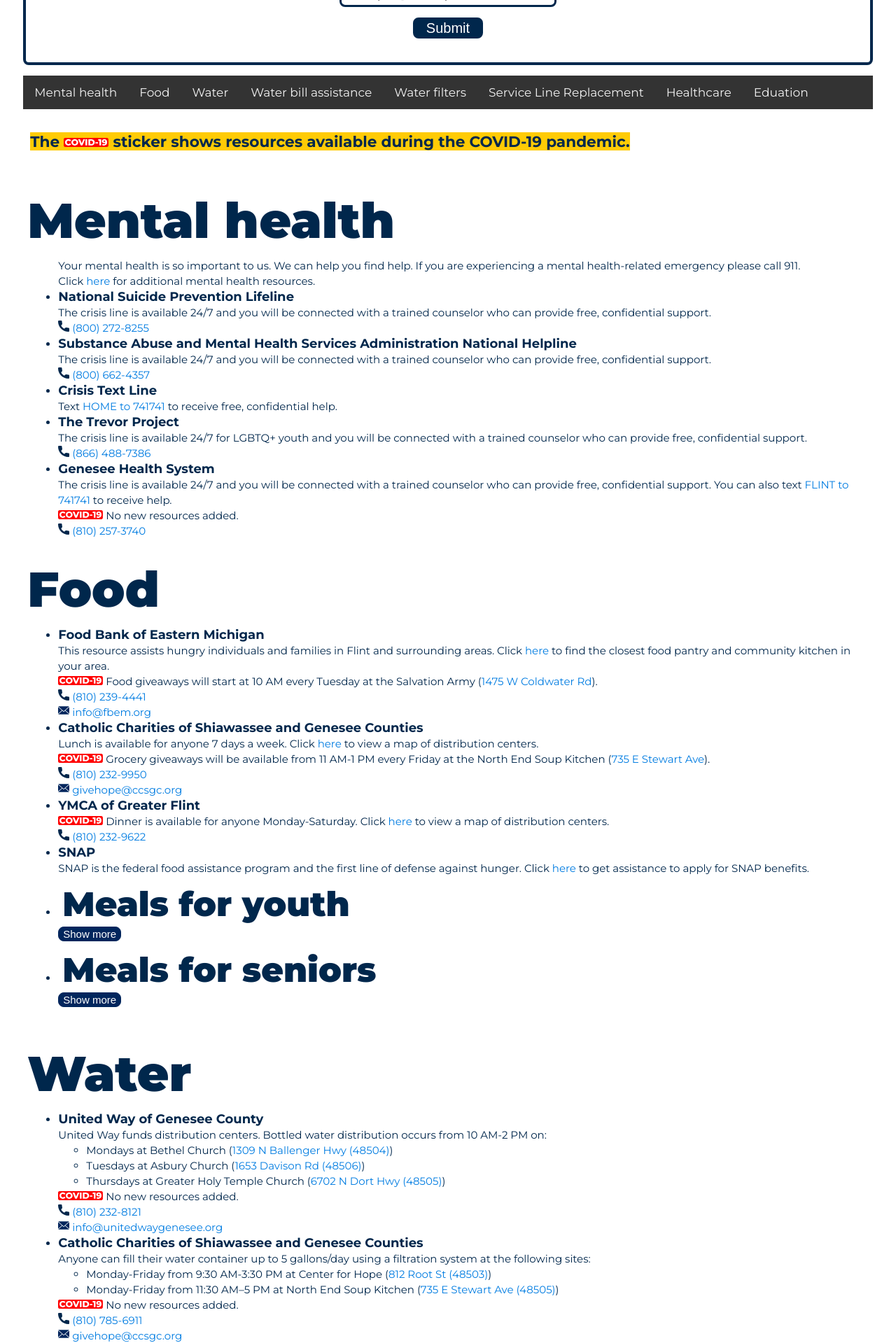
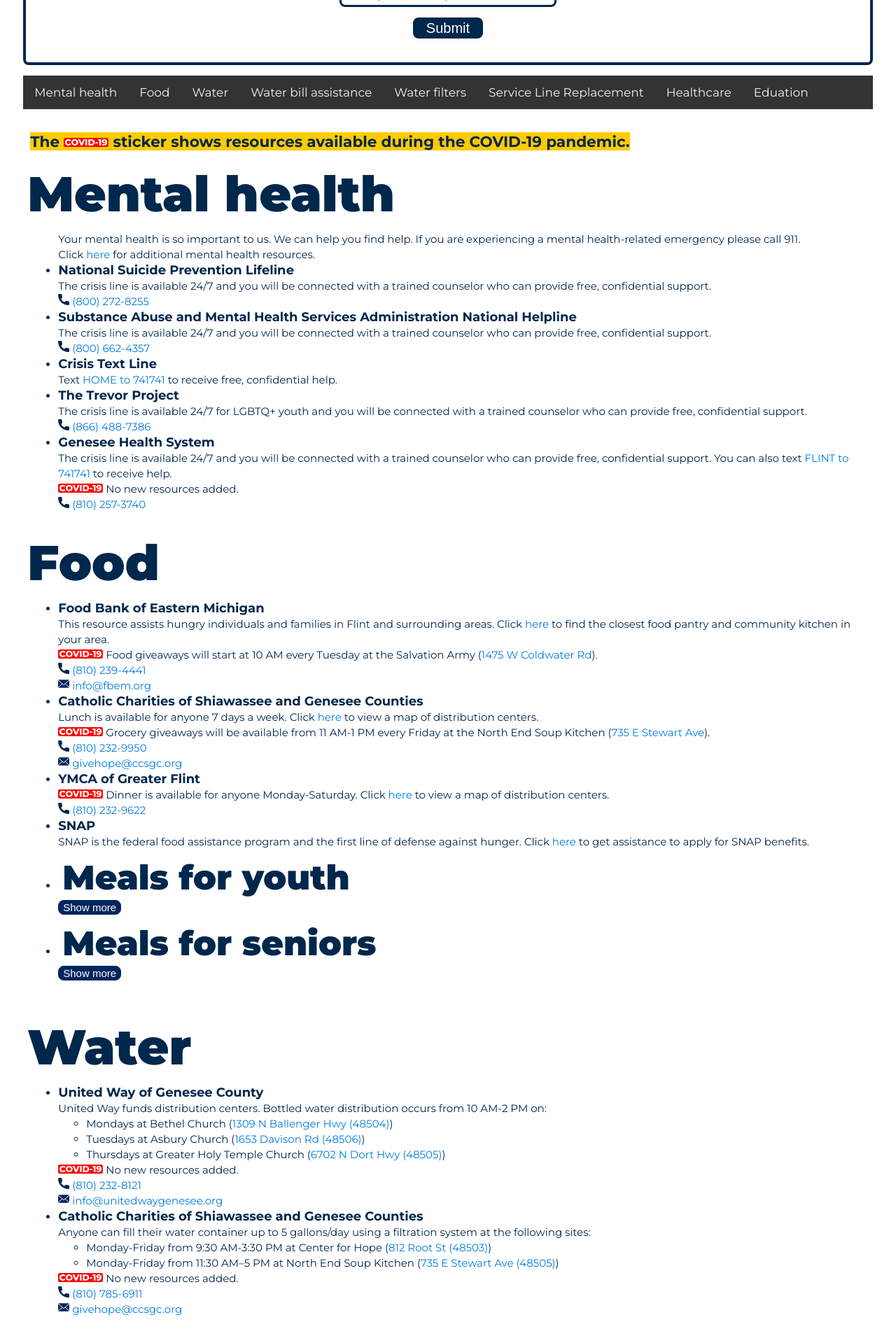
Before and after one commit to umichfjp/umichfjp.github.io, a Jekyll site: the page built from pages/resources.html, in a window 1280 px wide. Shown: the part 1307-3226 px from the top of the page at 70% size. Built offline with Jekyll 4.4.1, drawn with Linux system fonts in a browser that asks for light colours.

Commit message:
Update resources.html

```diff
--- a/pages/resources.html
+++ b/pages/resources.html
@@ -165,12 +165,7 @@ title: Resources for Flint residents
             <b><big><big><mark><br />The <img src="https://umichfjp.github.io/assets/icons/covid.svg" alt="covid-19" style="width:64px;"> sticker shows resources available during the COVID-19 pandemic.</mark></big></big></b>
           </h3>
 
-          <div id="mentalhealth"> </div>
-
-          <br/>
-          <br/>
-
-          <br /><div class="titlere">Mental health</div>
+          <br /><div class="titlere" id="mentalhealth">Mental health</div>
           <ul>
           <h3>
             Your mental health is so important to us. We can help you find help. If you are experiencing a mental health-related emergency please call 911.
@@ -425,12 +420,7 @@ title: Resources for Flint residents
         </h3>
         </ul>
 
-        <div id="healthcare"> <div>
-
-        <br/>
-        <br/>
-
-        <br /><div class="titlere">Healthcare</div>
+        <br /><div class="titlere" id="healthcare">Healthcare</div>
         <ul>
         <h3>
           <li>
```
